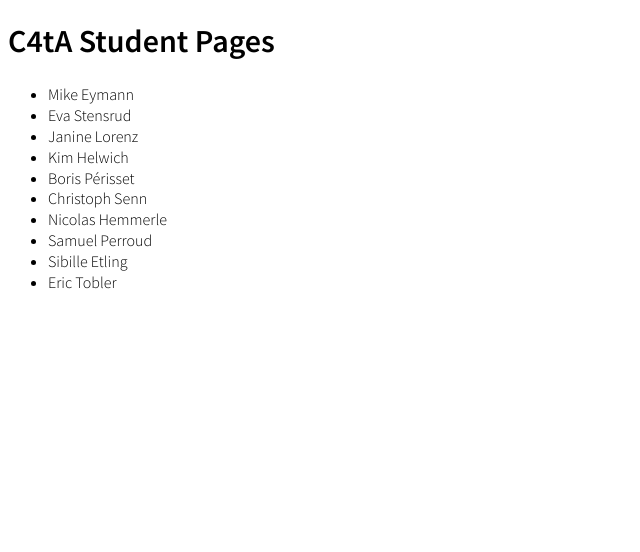
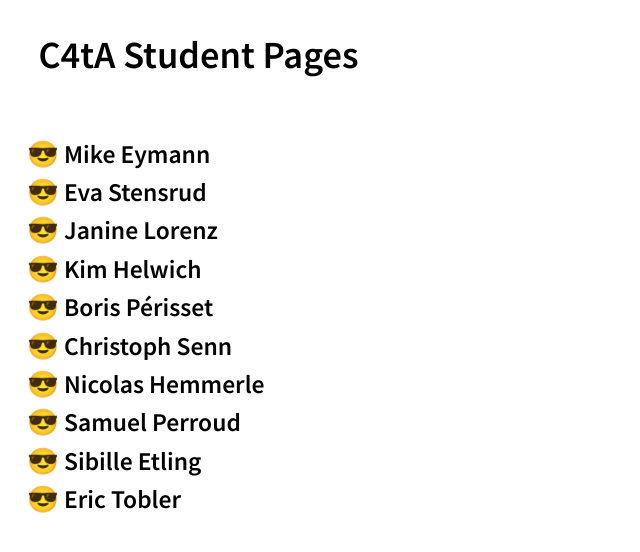
Before and after one commit to cas-c4ta/student-pages, a plain HTML site: page index.html in a window 1280 px wide. Shown: the whole page, without its empty margins (0-640 px from the left). Drawn offline with Linux system fonts and the light colour scheme.

Commit message:
add stuff

```diff
--- a/style.css
+++ b/style.css
@@ -1,10 +1,21 @@
 :root {
-  font-size: 100%;
+  font-size: 160%;
   font-family: 'Source Sans Pro', sans-serif;
-  line-height: 1.3;
+  line-height: 1.5;
+  font-weight: 600;
 }
 
-h1, h2, h3, strong { font-weight: 600; }
+body {
+  margin: 0.5rem 1.5rem;
+}
+
+h1 { font-weight: 600; }
+h1 { font-size: 1.5rem; }
+
+ul {
+  list-style-type: "😎 ";
+  padding: 1rem;
+}
 
 a {
   text-decoration: none;
```
